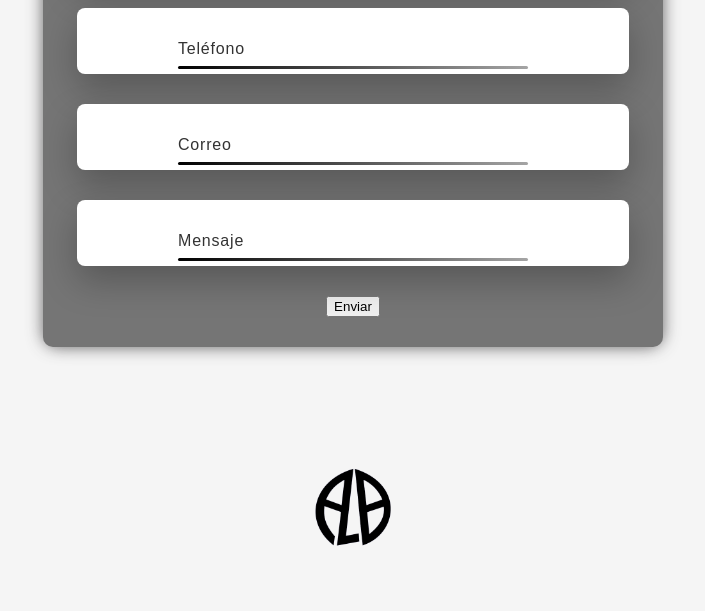
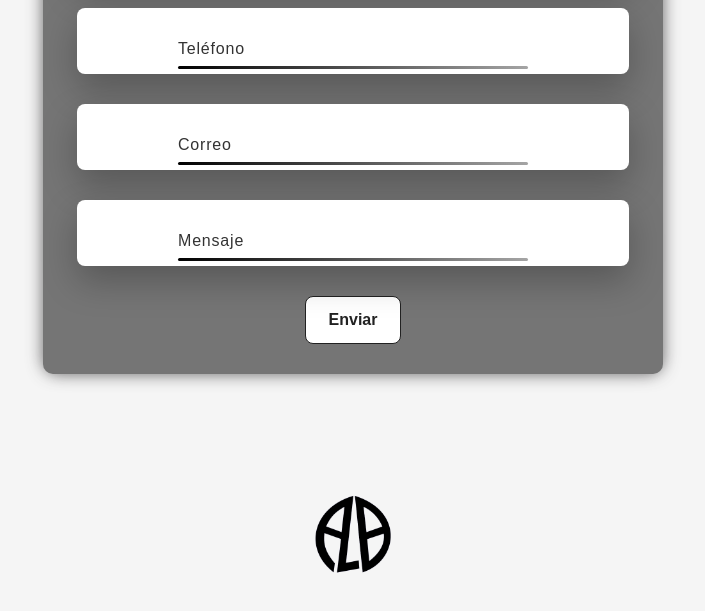
Before and after one commit to RitikThadani/PortfolioRitik, a plain HTML site: page index.html in a window 1280 px wide. Shown: the part 2479-3090 px from the top of the page, without its empty margins (287-992 px from the left). Drawn offline with Linux system fonts and the light colour scheme.

Commit message:
Second Commit

```diff
--- a/Styles.css
+++ b/Styles.css
@@ -331,3 +331,21 @@ h2 {
     height: 100%;
     box-shadow: inset 0 0 10px rgba(0, 0, 0, 0.25);
 }
+
+button{
+display: inline-block;
+outline: none;
+cursor: pointer;
+font-size: 16px;
+line-height: 20px;
+font-weight: 600;
+border-radius: 8px;
+padding: 13px 23px;
+border: 1px solid #222222;
+background: #fff;
+color: #222222;
+:hover {
+    border-color: #000000;
+    background: #f7f7f7;
+}
+}
--- a/index.html
+++ b/index.html
@@ -86,7 +86,7 @@
 		<br><br><br><br><br><br><br>
 	</main>
 
-	<script>script.js</script>
+	<script src="script.js"></script>
 
 	<main class="contenedor sombra">
 		<section>
```
